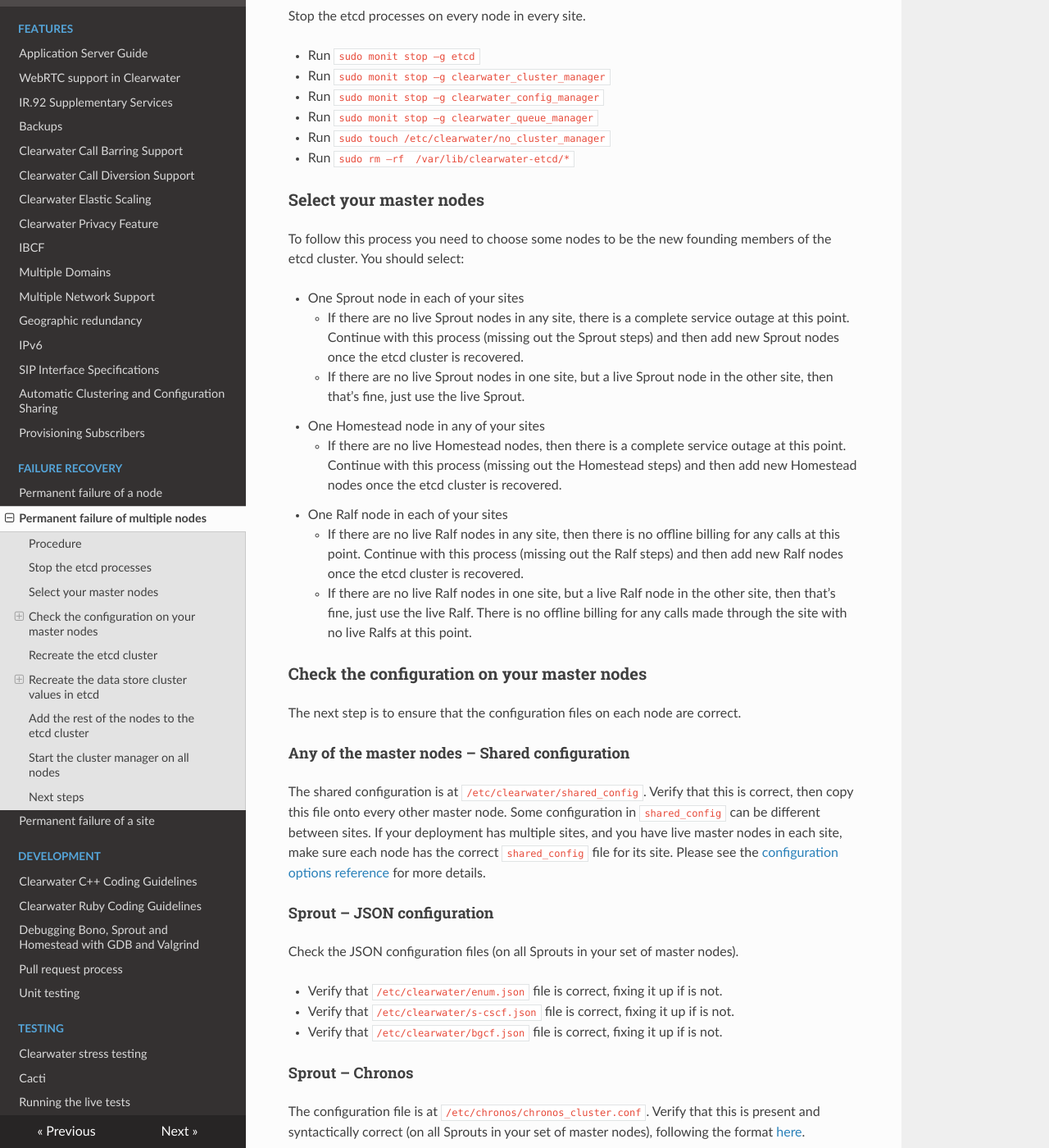
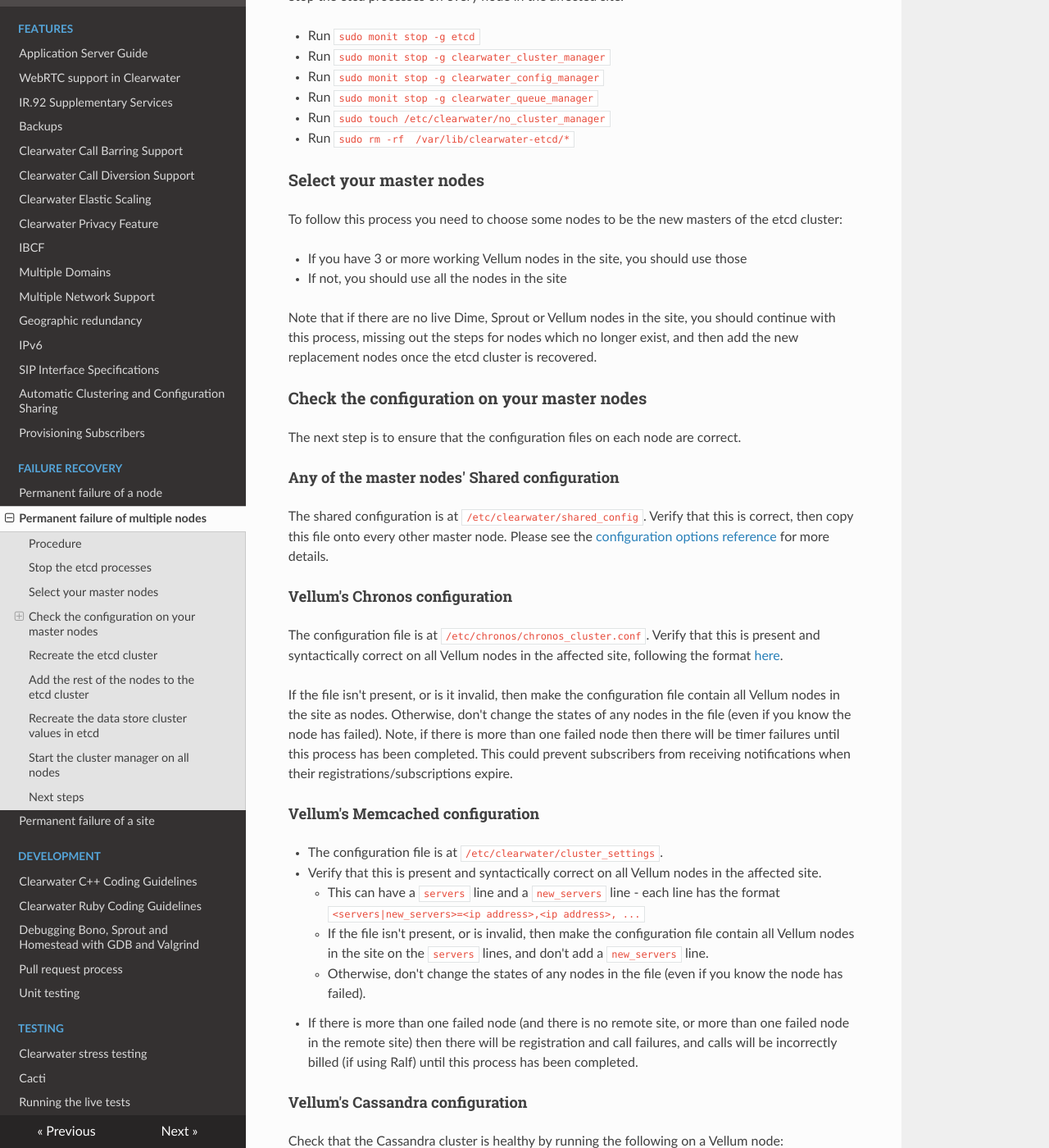
Before and after one commit to Metaswitch/clearwater-readthedocs, an MkDocs documentation site: the page built from docs/Handling_Multiple_Failed_Nodes.md, in a window 1280 px wide and 1400 px high, scrolled down 727 px. Shown: the whole window at 82% size. Built offline with MkDocs 1.6.1, drawn with Linux system fonts in a browser that asks for light colours; nearby versions of some CDN libraries; old or Windows-style settings are respelled for this version of MkDocs; some of the changed text lies outside the part shown.

Commit message:
First pass on updating the multiple failed nodes recovery process for split-state

```diff
--- a/docs/Handling_Multiple_Failed_Nodes.md
+++ b/docs/Handling_Multiple_Failed_Nodes.md
@@ -1,177 +1,128 @@
 ## Dealing with Multiple Failed Nodes
 
-If your deployment loses half or more of its nodes permanently, it loses "quorum" which means that the underlying etcd cluster becomes read-only. While the etcd cluster is in this state, you can’t perform any scaling operations, or change configuration and have it synced across the deployment.
+If any site in your deployment loses half or more of etcd master nodes permanently, it loses "quorum" which means that the underlying etcd cluster becomes read-only. While the etcd cluster is in this state, you can't perform any scaling operations or change configuration and have it synced across the deployment. You should use this process to recover the etcd cluster in the failed site.
 
-If you haven't lost half (or more) of your nodes, then you can use the process described [here](http://clearwater.readthedocs.io/en/latest/Handling_Failed_Nodes.html#removing-a-failed-node) for each of your failed nodes.
+If you haven't lost half (or more) of your etcd master nodes in a site, then you can use the process described [here](http://clearwater.readthedocs.io/en/latest/Handling_Failed_Nodes.html#removing-a-failed-node) for each of your failed nodes.
 
 ### Procedure
 
 The procedure creates a new etcd cluster to replace the existing cluster. The new cluster is populated with the configuration saved in the configuration files on disk. This allows us to recreate the cluster, even in cases when the existing cluster is too badly corrupted to read from.
 
-This procedure won’t impact service. You should follow this process completely - the behaviour is unspecified if this process is started but not completed. It is always safe to restart this process from the beginning (for example, if you encounter an error partway through).
+This procedure won't impact service. You should follow this process completely - the behaviour is unspecified if this process is started but not completed. It is always safe to restart this process from the beginning (for example, if you encounter an error partway through).
 
-* If your deployment doesn’t have any Ralf nodes, then you can safely ignore any steps relating to Ralf nodes below.
-* If your deployment doesn’t use GR, then you can safely ignore any steps relating to the remote site.
+* If your deployment doesn't use GR, then you can safely ignore any steps relating to the remote site.
 
 ### Stop the etcd processes
 
-Stop the etcd processes on every node in every site.
+Stop the etcd processes on every node in the affected site.
 
-* Run `sudo monit stop –g etcd`
-* Run `sudo monit stop –g clearwater_cluster_manager`
-* Run `sudo monit stop –g clearwater_config_manager`
-* Run `sudo monit stop –g clearwater_queue_manager`
+* Run `sudo monit stop -g etcd`
+* Run `sudo monit stop -g clearwater_cluster_manager`
+* Run `sudo monit stop -g clearwater_config_manager`
+* Run `sudo monit stop -g clearwater_queue_manager`
 * Run `sudo touch /etc/clearwater/no_cluster_manager`
-* Run `sudo rm –rf  /var/lib/clearwater-etcd/*`
+* Run `sudo rm -rf  /var/lib/clearwater-etcd/*`
 
 ### Select your master nodes
 
-To follow this process you need to choose some nodes to be the new founding members of the etcd cluster. You should select:
+To follow this process you need to choose some nodes to be the new masters of the etcd cluster:
 
-* One Sprout node in each of your sites
-    * If there are no live Sprout nodes in any site, there is a complete service outage at this point. Continue with this process (missing out the Sprout steps) and then add new Sprout nodes once the etcd cluster is recovered.
-    * If there are no live Sprout nodes in one site, but a live Sprout node in the other site, then that’s fine, just use the live Sprout.
-* One Homestead node in any of your sites
-    * If there are no live Homestead nodes, then there is a complete service outage at this point. Continue with this process (missing out the Homestead steps) and then add new Homestead nodes once the etcd cluster is recovered.
-* One Ralf node in each of your sites
-    * If there are no live Ralf nodes in any site, then there is no offline billing for any calls at this point. Continue with this process (missing out the Ralf steps) and then add new Ralf nodes once the etcd cluster is recovered.
-    * If there are no live Ralf nodes in one site, but a live Ralf node in the other site, then that’s fine, just use the live Ralf. There is no offline billing for any calls made through the site with no live Ralfs at this point.
+* If you have 3 or more working Vellum nodes in the site, you should use those
+* If not, you should use all the nodes in the site
+
+Note that if there are no live Dime, Sprout or Vellum nodes in the site, you should continue with this process, missing out the steps for nodes which no longer exist, and then add the new replacement nodes once the etcd cluster is recovered.
 
 ### Check the configuration on your master nodes
 
 The next step is to ensure that the configuration files on each node are correct.
 
-#### Any of the master nodes – Shared configuration
+#### Any of the master nodes' Shared configuration
 
 The shared configuration is at `/etc/clearwater/shared_config`. Verify that this is correct, then copy this file onto every other master node.
-Some configuration in `shared_config` can be different between sites. If your deployment has multiple sites, and you have live master nodes in each site, make sure each node has the correct `shared_config` file for its site. Please see the [configuration options reference](http://clearwater.readthedocs.io/en/latest/Clearwater_Configuration_Options_Reference.html) for more details.
+Please see the [configuration options reference](http://clearwater.readthedocs.io/en/latest/Clearwater_Configuration_Options_Reference.html) for more details.
 
-#### Sprout – JSON configuration
+#### Vellum's Chronos configuration
 
-Check the JSON configuration files (on all Sprouts in your set of master nodes).
+The configuration file is at `/etc/chronos/chronos_cluster.conf`. Verify that this is present and syntactically correct on all Vellum nodes in the affected site, following the format [here](https://github.com/Metaswitch/chronos/blob/dev/doc/clustering.md#clustering-chronos).
+
+If the file isn't present, or is it invalid, then make the configuration file contain all Vellum nodes in the site as nodes. Otherwise, don't change the states of any nodes in the file (even if you know the node has failed). Note, if there is more than one failed node then there will be timer failures until this process has been completed. This could prevent subscribers from receiving notifications when their registrations/subscriptions expire.
+
+#### Vellum's Memcached configuration
+
+* The configuration file is at `/etc/clearwater/cluster_settings`.
+* Verify that this is present and syntactically correct on all Vellum nodes in the affected site.
+    * This can have a `servers` line and a `new_servers` line - each line has the format `<servers|new_servers>=<ip address>,<ip address>, ...`
+    * If the file isn't present, or is invalid, then make the configuration file contain all Vellum nodes in the site on the `servers` lines, and don't add a `new_servers` line.
+    * Otherwise, don't change the states of any nodes in the file (even if you know the node has failed).
+* If there is more than one failed node (and there is no remote site, or more than one failed node in the remote site) then there will be registration and call failures, and calls will be incorrectly billed (if using Ralf) until this process has been completed.
+
+#### Vellum's Cassandra configuration
+
+Check that the Cassandra cluster is healthy by running the following on a Vellum node:
+
+	sudo /usr/share/clearwater/bin/run-in-signaling-namespace nodetool status
+
+If the Cassandra cluster isn't healthy, you must fix this up before continuing, and remove any failed nodes.
+
+#### Sprout's JSON configuration
+
+Check the JSON configuration files on all Sprout nodes in the affected site:
 
 * Verify that `/etc/clearwater/enum.json` file is correct, fixing it up if is not.
 * Verify that `/etc/clearwater/s-cscf.json` file is correct, fixing it up if is not.
 * Verify that `/etc/clearwater/bgcf.json` file is correct, fixing it up if is not.
 
-#### Sprout – Chronos
-
-The configuration file is at `/etc/chronos/chronos_cluster.conf`. Verify that this is present and syntactically correct (on all Sprouts in your set of master nodes), following the format [here](https://github.com/Metaswitch/chronos/blob/dev/doc/clustering.md#clustering-chronos).
-
-If the file isn’t present, or is it invalid, then make the configuration file contain all Sprout nodes in the site as nodes. Otherwise, don’t change the states of any nodes in the file (even if you know the node has failed). Note, if there is more than one failed node then there will be timer failures until this process has been completed. This could prevent subscribers from receiving notifications when their registrations/subscriptions expire.
-
-#### Sprout – Memcached
-
-You only need to perform these checks on one Sprout node in the deployment – you don’t need to do this on a Sprout node in each site.
-
-##### Local site
-
-* The configuration file is at `/etc/clearwater/cluster_settings`.
-* Verify that this is present and syntactically correct.
-    * This can have a `servers` line and a `new_servers` line – each line has the format `<servers|new_servers>=<ip address>,<ip address>, …`
-    * If the file isn’t present, or is it invalid, then make the configuration file contain all Sprout nodes in the site on the `servers` lines, and don’t add a `new_servers` line.
-    * Otherwise, don’t change the states of any nodes in the file (even if you know the node has failed).
-* If there is more than one failed node (and there is no remote site, or more than one failed node in the remote site) then there will be registration and call failures until this process has been completed.
-
-##### Remote site
-
-* The configuration file is at `/etc/clearwater/remote_cluster_settings`.
-* If this deployment is GR, but there are no live Sprouts in the remote site, then delete the configuration file.
-* Otherwise, verify that this is present and syntactically correct.
-    * It has the same format as the `cluster_settings` file.
-    * If the file isn’t present, or is it invalid, then make the configuration file contain all Sprout nodes in remote site on the `servers` lines, and don’t add a `new_servers` line.
-    * Otherwise, don’t change the states of any nodes in the file (even if you know the node has failed).
-
-#### Ralf – Chronos
-
-The configuration file is at `/etc/chronos/chronos_cluster.conf`. Verify that this is present and syntactically correct (on all Ralfs in your set of master nodes), following the format [here](https://github.com/Metaswitch/chronos/blob/dev/doc/clustering.md#clustering-chronos).
-
-If the file isn’t present, or it is invalid, then make the configuration file contain all Ralf nodes in the site as nodes. Otherwise, don’t change the states of any nodes in the file (even if you know the node has failed). Note, if there is more than one failed node then there will be timer failures until this process has been completed. This will cause some calls to be incorrectly billed (using offline billing).
-
-#### Ralf – Memcached
-
-The configuration file is at `/etc/clearwater/cluster_settings`.
-
-Verify that this is present and syntactically correct (on all Ralfs in your set of master nodes). This can have a `servers` line and a `new_servers` line – each line has the format `<servers|new_servers>=<ip address>,<ip address>, …`.
-
-If the file isn’t present, or is it invalid, then make the configuration file contain all Ralf nodes in the site on the `servers` lines, and don’t add a `new_servers` line. Otherwise, don’t change the states of any nodes in the file (even if you know the node has failed).
-
-If there is more than one failed node (and there is no remote site, or more than one failed node in the remote site) then calls will be incorrectly billed (using offline billing) until this process has been completed.
-
-#### Homestead - Cassandra
-
-Check that the Cassandra cluster is healthy:
-
-	sudo /usr/share/clearwater/bin/run-in-signaling-namespace nodetool status
-
-If the Cassandra cluster isn’t healthy, you must fix this up before continuing, and remove any failed nodes.
-
 ### Recreate the etcd cluster
 
 * On your selected master nodes, set `etcd_cluster` in `/etc/clearwater/local_config` to a comma separated list of the management IP addresses of your master nodes.
 * Start etcd on the master nodes
-    * Run `sudo monit monitor –g etcd`
-    * Run `sudo monit monitor –g clearwater-cluster-manager`
-    * Run `sudo monit monitor –g clearwater-config-manager`
-    * Run `sudo monit monitor –g clearwater-queue-manager`
-* This creates the etcd cluster, and synchronises the shared configuration. It doesn’t recreate the data store cluster information in etcd yet.
+    * Run `sudo monit monitor -g etcd`
+    * Run `sudo monit monitor -g clearwater_cluster_manager`
+    * Run `sudo monit monitor -g clearwater-config-manager`
+    * Run `sudo monit monitor -g clearwater-queue-manager`
+* This creates the etcd cluster, and synchronises the shared configuration. It doesn't recreate the data store cluster information in etcd yet.
 * Verify that the master nodes have formed a new etcd cluster successfully:
     * Running `sudo monit summary` on each master node should show that the etcd processes are running successfully
     * Running `sudo clearwater-etcdctl cluster-health` (on a single master node) should show that the etcd cluster is healthy
     * Running `sudo clearwater-etcdctl member list` should show that all the master nodes are members of the etcd cluster.
 * Verify that the configuration has successfully synchronized by running `sudo /usr/share/clearwater/clearwater-config-manager/scripts/check_config_sync`
 
-### Recreate the data store cluster values in etcd
-
-#### Sprout
-
-Run this command on one Sprout node only – you don’t need to run this on each site
-
-	/usr/share/clearwater/clearwater-cluster-manager/scripts/load_from_memcached_cluster sprout
-
-Run this command on each Sprout node in your set of master nodes
-
-	/usr/share/clearwater/clearwater-cluster-manager/scripts/load_from_chronos_cluster sprout
-
-#### Homestead
-
-Run `/usr/share/clearwater/clearwater-cluster-manager/scripts/load_from_cassandra_cluster homestead`
-
-#### Ralf
-
-Run these commands on each Ralf node in your set of master nodes
-
-	/usr/share/clearwater/clearwater-cluster-manager/scripts/load_from_memcached_cluster ralf
-	/usr/share/clearwater/clearwater-cluster-manager/scripts/load_from_chronos_cluster ralf
-
-Verify the cluster state is correct in etcd by running sudo `/usr/share/clearwater/clearwater-cluster-manager/scripts/check_cluster_state`
-
 ### Add the rest of the nodes to the etcd cluster
 
-Run this process on every node (except the master nodes) in your deployment in turn.
+Run this process on every node which is not one of the master nodes in the affected site in turn. If all nodes in the site are master nodes, you can skip this step.
 
-* Set `etcd_cluster` in `/etc/clearwater/local_config` to a comma separated list of the management IP addresses of your master nodes.
+* Set `etcd_proxy` in `/etc/clearwater/local_config` to a comma separated list of the management IP addresses of your master nodes.
 * Start etcd on the node
-    * Run `sudo monit monitor –g etcd`
-    * Run `sudo monit monitor –g clearwater-cluster-manager`
-    * Run `sudo monit monitor –g clearwater-config-manager`
-    * Run `sudo monit monitor –g clearwater-queue-manager`
+    * Run `sudo monit monitor -g etcd`
+    * Run `sudo monit monitor -g clearwater-cluster-manager`
+    * Run `sudo monit monitor -g clearwater-config-manager`
+    * Run `sudo monit monitor -g clearwater-queue-manager`
 * Verify that the node has joined the etcd cluster successfully:
     * Running `sudo monit summary` should show that the etcd processes are running successfully
     * Running `sudo clearwater-etcdctl cluster-health` should show that the etcd cluster is healthy
     * Running `sudo clearwater-etcdctl member list` should show that the new node is a member of the etcd cluster.
 
+### Recreate the data store cluster values in etcd
+
+Run these commands on one Vellum node in the affected site:
+
+	/usr/share/clearwater/clearwater-cluster-manager/scripts/load_from_chronos_cluster vellum
+	/usr/share/clearwater/clearwater-cluster-manager/scripts/load_from_memcached_cluster vellum
+	/usr/share/clearwater/clearwater-cluster-manager/scripts/load_from_cassandra_cluster vellum
+
+Verify the cluster state is correct in etcd by running sudo `/usr/share/clearwater/clearwater-cluster-manager/scripts/check_cluster_state`
+
 ### Start the cluster manager on all nodes
 
-Run this process on every node (including the master nodes) in your deployment in turn.
+Run this process on every node (including the master nodes) in the affected site in turn.
 
 * Run `sudo rm /etc/clearwater/no_cluster_manager`
 * Run `sudo service clearwater-cluster-manager stop`
-* Verify that the cluster-manager comes back up by running sudo monit summary.
+* Verify that the cluster-manager comes back up by running `sudo monit summary`.
 
 ### Next steps
 
 Your deployment now has a working etcd cluster. You now need to:
 
 * Remove the failed nodes from the data store clusters for Chronos and Memcached (following http://clearwater.readthedocs.io/en/latest/Handling_Failed_Nodes.html#removing-a-node-from-a-data-store).
-* Recover redundancy by adding back the failed nodes.
+* Recover redundancy by replacing the failed nodes.
```
